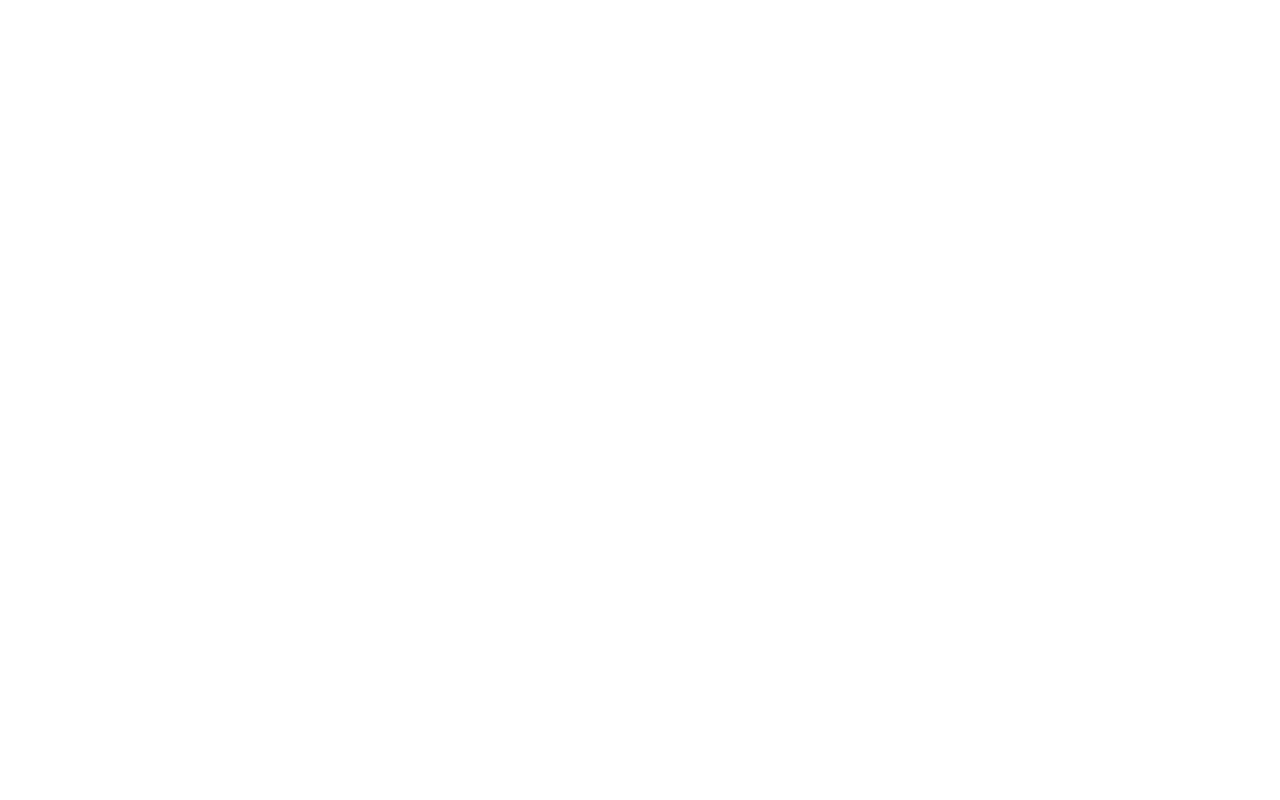
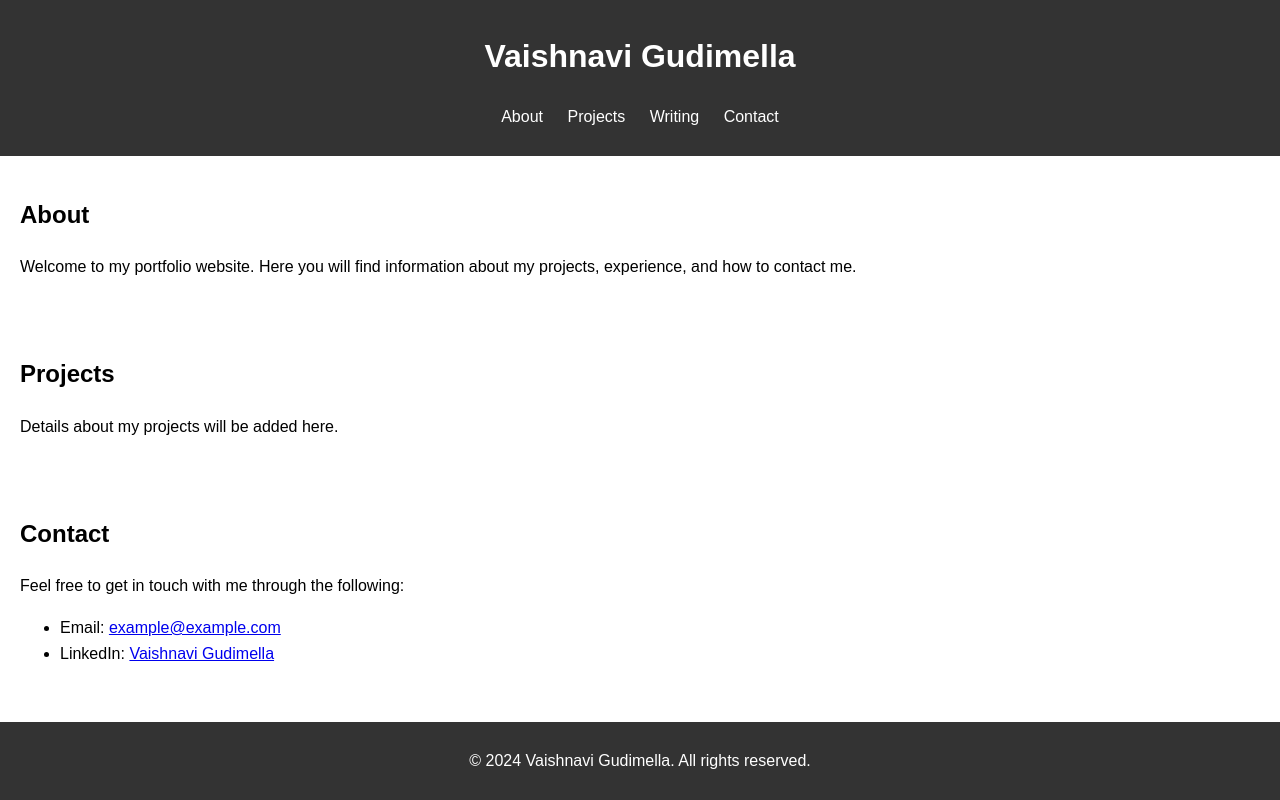
Before and after one commit to eventidesun/vaishnavi-gudimella, a plain HTML site: page about.html in a window 1280 px wide. Drawn offline with Linux system fonts and the light colour scheme.

Commit message:
checking to see if the other pages work

```diff
--- a/about.html
+++ b/about.html
@@ -0,0 +1,50 @@
+<!DOCTYPE html>
+<html>
+
+    <head>
+        <link rel="stylesheet" href="css/style.css">
+        <script type="text/javascript" src="js/script.js"></script>
+        <link rel="icon" type="image/x-icon" href="img/favicon.ico">
+
+        <title>Vaishnavi Gudimella</title>
+    </head>
+
+    <body>
+        <header>
+            <h1>Vaishnavi Gudimella</h1>
+            <nav>
+                <ul class="nav">
+                    <li class="box"><a href="#about">About</a></li>
+                    <li class="box"><a href="#projects">Projects</a></li>
+                    <li class="box"><a href="#writing">Writing</a></li>
+                    <li class="box"><a href="#contact">Contact</a></li>
+                </ul>
+            </nav>
+        </header>
+
+        <main>
+            <section id="about">
+                <h2>About</h2>
+                <p>Welcome to my portfolio website. Here you will find information about my projects, experience, and how to contact me.</p>
+            </section>
+
+            <section id="projects">
+                <h2>Projects</h2>
+                <p>Details about my projects will be added here.</p>
+            </section>
+
+            <section id="contact">
+                <h2>Contact</h2>
+                <p>Feel free to get in touch with me through the following:</p>
+                <ul>
+                    <li>Email: <a href="mailto:example@example.com">example@example.com</a></li>
+                    <li>LinkedIn: <a href="https://www.linkedin.com/in/vaishnavigudimella/" target="_blank">Vaishnavi Gudimella</a></li>
+                </ul>
+            </section>
+        </main>
+
+        <footer>
+            <p>&copy; 2024 Vaishnavi Gudimella. All rights reserved.</p>
+        </footer>
+    </body>
+</html>
```
Also changed, not shown: index.html (+1 -0 lines).
